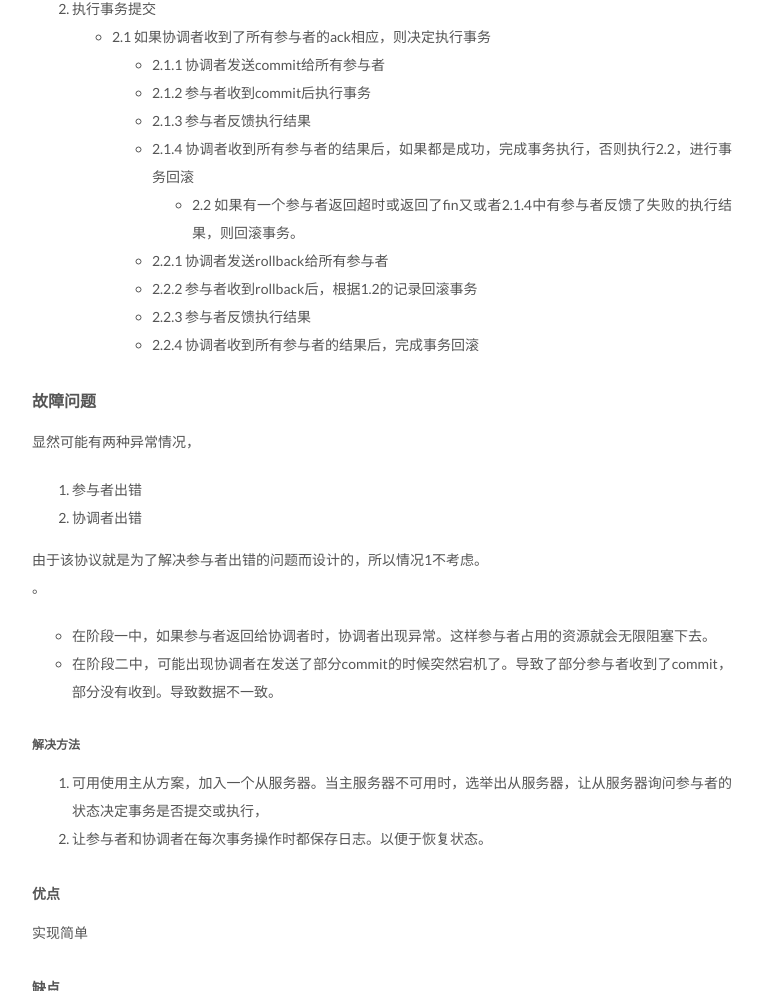
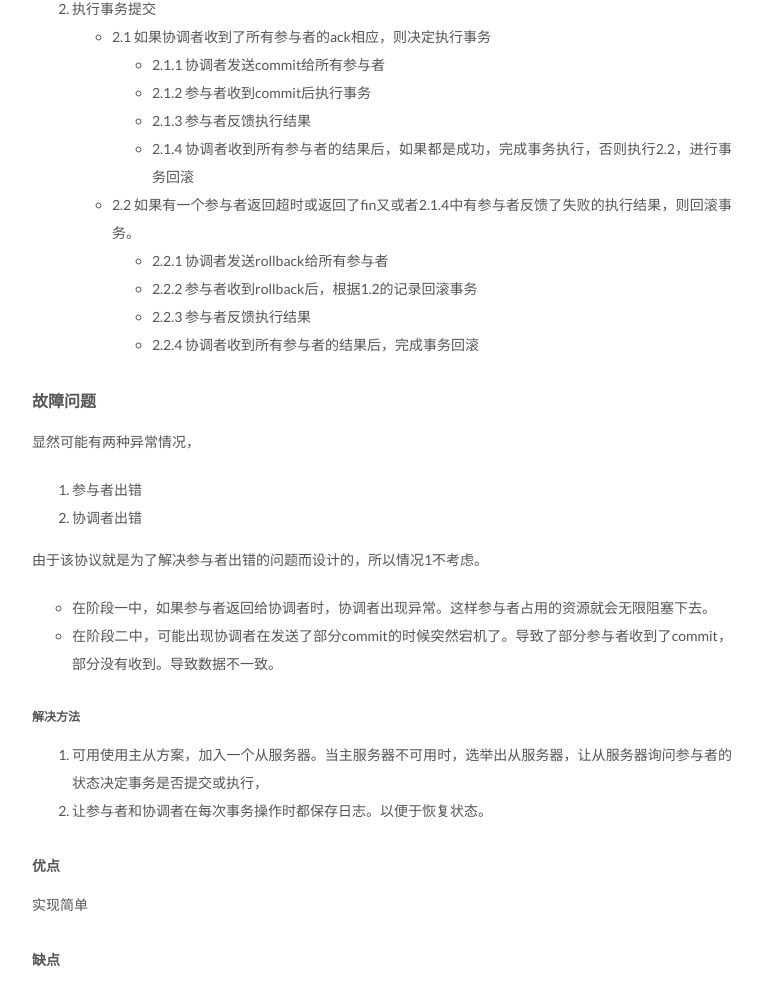
Before and after one commit to fanwcting/fanwcting.github.io, a plain HTML site: page 2017/10/24/2PC-3PC协议/index.html in a window 1280 px wide. Shown: the part 1091-2082 px from the top of the page, without its empty margins (98-861 px from the left). Drawn offline with Linux system fonts and the light colour scheme.

Commit message:
Site updated: 2017-10-29 17:48:35

```diff
--- a/2017/10/24/2PC-3PC协议/index.html
+++ b/2017/10/24/2PC-3PC协议/index.html
@@ -101,7 +101,7 @@
 <meta property="og:site_name" content="Wcting">
 <meta property="og:description" content="一致性协议在对一致性的研究中，出现了许多的理论，其中比较著名的便是2pc、3pc、paxos以及paxos的相关变种raft、zab等等。 2pc和3pcpc就是 Phase Commit的简写，2pc即two-phase commit，二阶段提交。同理3PC就是3阶段提交。 协调者与参与者  首先由于在分布式系统中，一个事务操作需要跨越多个节点。为了保证事务能够执行，我们需要提出一个叫做“协调者">
 <meta property="og:image" content="https://upload.wikimedia.org/wikipedia/en/3/39/Three-phase_commit_diagram.png">
-<meta property="og:updated_time" content="2017-10-29T09:45:11.483Z">
+<meta property="og:updated_time" content="2017-10-29T09:48:15.574Z">
 <meta name="twitter:card" content="summary">
 <meta name="twitter:title" content="2PC,3PC协议">
 <meta name="twitter:description" content="一致性协议在对一致性的研究中，出现了许多的理论，其中比较著名的便是2pc、3pc、paxos以及paxos的相关变种raft、zab等等。 2pc和3pcpc就是 Phase Commit的简写，2pc即two-phase commit，二阶段提交。同理3PC就是3阶段提交。 协调者与参与者  首先由于在分布式系统中，一个事务操作需要跨越多个节点。为了保证事务能够执行，我们需要提出一个叫做“协调者">
@@ -341,10 +341,10 @@
 <li>2.1.1 协调者发送commit给所有参与者  </li>
 <li>2.1.2 参与者收到commit后执行事务  </li>
 <li>2.1.3 参与者反馈执行结果  </li>
-<li>2.1.4 协调者收到所有参与者的结果后，如果都是成功，完成事务执行，否则执行2.2，进行事务回滚   <ul>
-<li>2.2 如果有一个参与者返回超时或返回了fin又或者2.1.4中有参与者反馈了失败的执行结果，则回滚事务。  </li>
+<li>2.1.4 协调者收到所有参与者的结果后，如果都是成功，完成事务执行，否则执行2.2，进行事务回滚     </li>
 </ul>
 </li>
+<li>2.2 如果有一个参与者返回超时或返回了fin又或者2.1.4中有参与者反馈了失败的执行结果，则回滚事务。  <ul>
 <li>2.2.1 协调者发送rollback给所有参与者   </li>
 <li>2.2.2 参与者收到rollback后，根据1.2的记录回滚事务    </li>
 <li>2.2.3 参与者反馈执行结果  </li>
@@ -359,7 +359,7 @@
 <li>参与者出错</li>
 <li>协调者出错</li>
 </ol>
-<p>由于该协议就是为了解决参与者出错的问题而设计的，所以情况1不考虑。<br>。</p>
+<p>由于该协议就是为了解决参与者出错的问题而设计的，所以情况1不考虑。</p>
 <ul>
 <li>在阶段一中，如果参与者返回给协调者时，协调者出现异常。这样参与者占用的资源就会无限阻塞下去。</li>
 <li>在阶段二中，可能出现协调者在发送了部分commit的时候突然宕机了。导致了部分参与者收到了commit，部分没有收到。导致数据不一致。</li>
--- a/css/main.css
+++ b/css/main.css
@@ -1807,7 +1807,7 @@ pre .javascript .function {
   width: 4px;
   height: 4px;
   border-radius: 50%;
-  background: #ff2aff;
+  background: #7f70ff;
 }
 .links-of-blogroll {
   font-size: 13px;
```
Also changed, not shown: index.html (+3 -3 lines).
